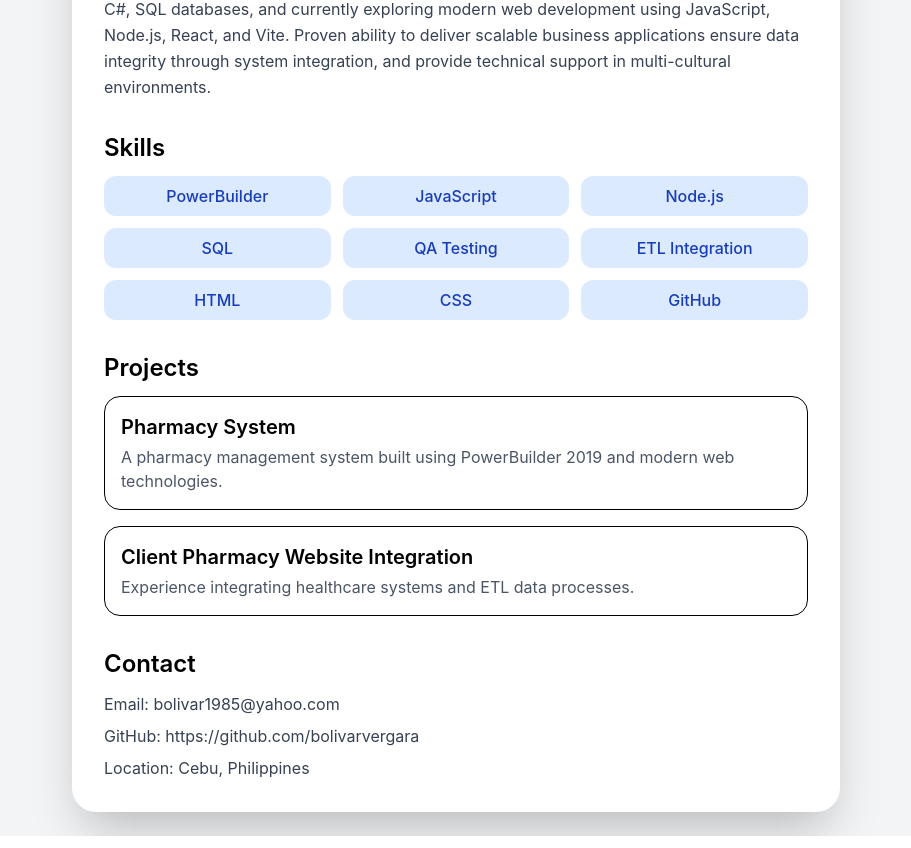
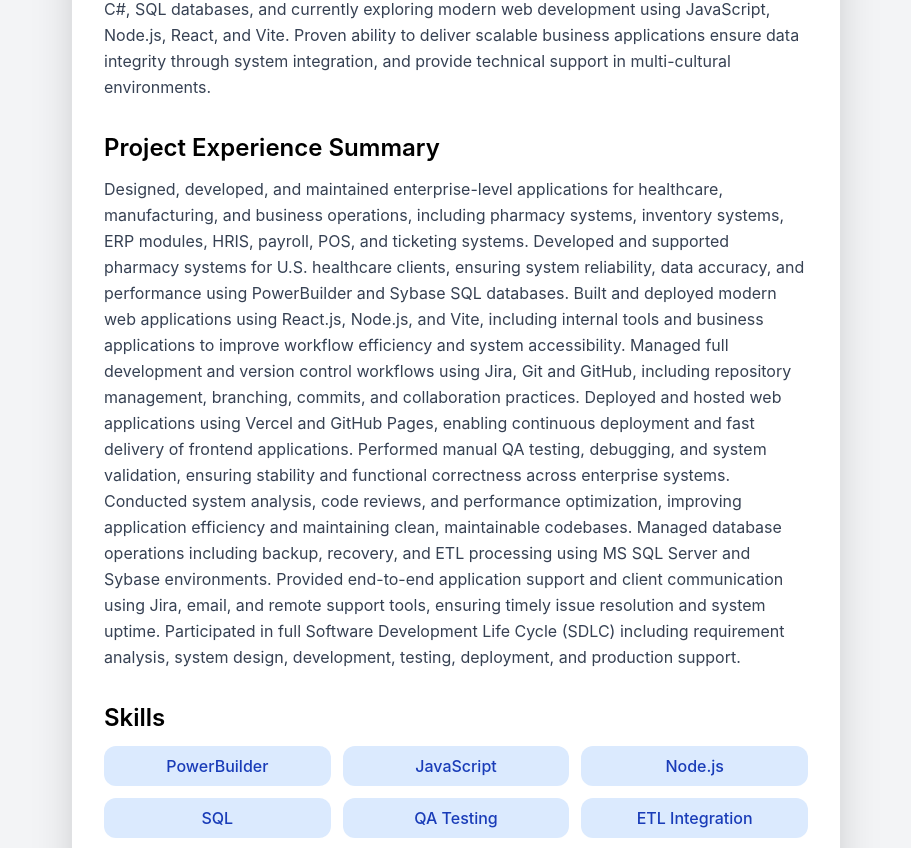
Before and after one commit to bolivarvergara/personal-profile, a React (Vite) app: page / in a window 1280 px wide. Shown: the part 534-1382 px from the top of the page, without its empty margins (184-1095 px from the left). Built offline with nearby package versions, Linux system fonts and the light colour scheme.

Commit message:
Add Project Experience Summary section
Added a section for Project Experience Summary detailing various projects and responsibilities.

```diff
--- a/src/components/PersonalProfilePage.jsx
+++ b/src/components/PersonalProfilePage.jsx
@@ -29,6 +29,21 @@
             </p>
           </section>
 
+           <section>
+            <h2 className="text-2xl font-semibold mb-3">Project Experience Summary</h2>
+            <p className="text-gray-700 leading-relaxed">
+              Designed, developed, and maintained enterprise-level applications for healthcare, manufacturing, and business operations, including pharmacy systems, inventory systems, ERP modules, HRIS, payroll, POS, and ticketing systems.
+              Developed and supported pharmacy systems for U.S. healthcare clients, ensuring system reliability, data accuracy, and performance using PowerBuilder and Sybase SQL databases.
+              Built and deployed modern web applications using React.js, Node.js, and Vite, including internal tools and business applications to improve workflow efficiency and system accessibility.
+              Managed full development and version control workflows using Jira, Git and GitHub, including repository management, branching, commits, and collaboration practices.
+              Deployed and hosted web applications using Vercel and GitHub Pages, enabling continuous deployment and fast delivery of frontend applications.
+              Performed manual QA testing, debugging, and system validation, ensuring stability and functional correctness across enterprise systems.
+              Conducted system analysis, code reviews, and performance optimization, improving application efficiency and maintaining clean, maintainable codebases.
+              Managed database operations including backup, recovery, and ETL processing using MS SQL Server and Sybase environments.
+              Provided end-to-end application support and client communication using Jira, email, and remote support tools, ensuring timely issue resolution and system uptime.
+              Participated in full Software Development Life Cycle (SDLC) including requirement analysis, system design, development, testing, deployment, and production support.
+            </p>
+          </section>
           <section>
             <h2 className="text-2xl font-semibold mb-3">Skills</h2>
 
```
